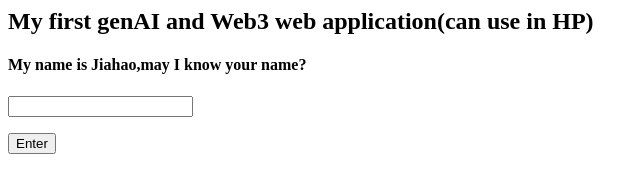
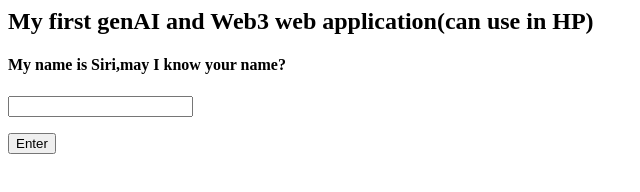
Before and after one commit to CJH055/23072024, a plain HTML site: page templates/index.html in a window 1280 px wide. Shown: the full height of the page, 0-640 px from the left. Drawn offline with Linux system fonts and the light colour scheme.

Commit message:
Update index.html

```diff
--- a/templates/index.html
+++ b/templates/index.html
@@ -1,6 +1,6 @@
 <h2>My first genAI and Web3 web application(can use in HP)</h2>
 
-<h4>My name is Jiahao,may I know your name?</h4>
+<h4>My name is Siri,may I know your name?</h4>
 <form action="/main" method="post">
     <p><input type="text" name="q"></p>
     <p><input type="submit" value="Enter"></p>
```
